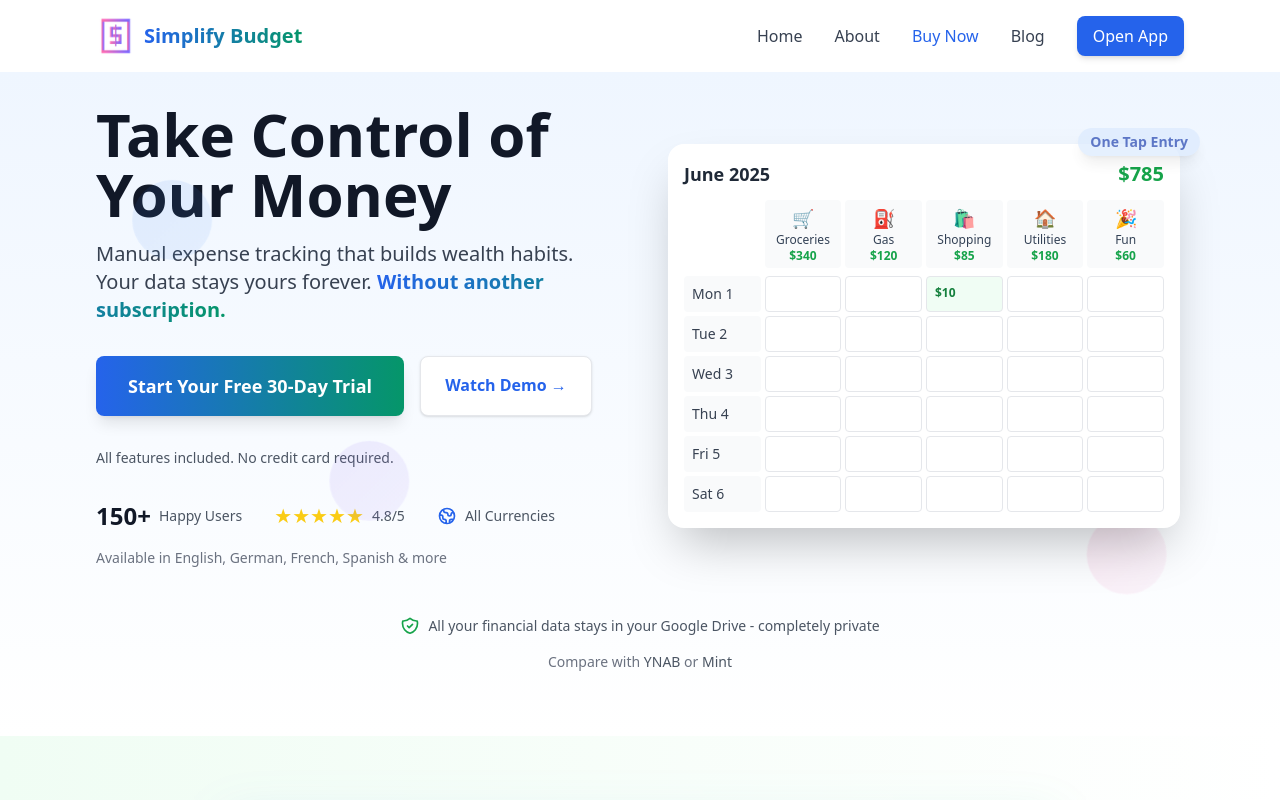
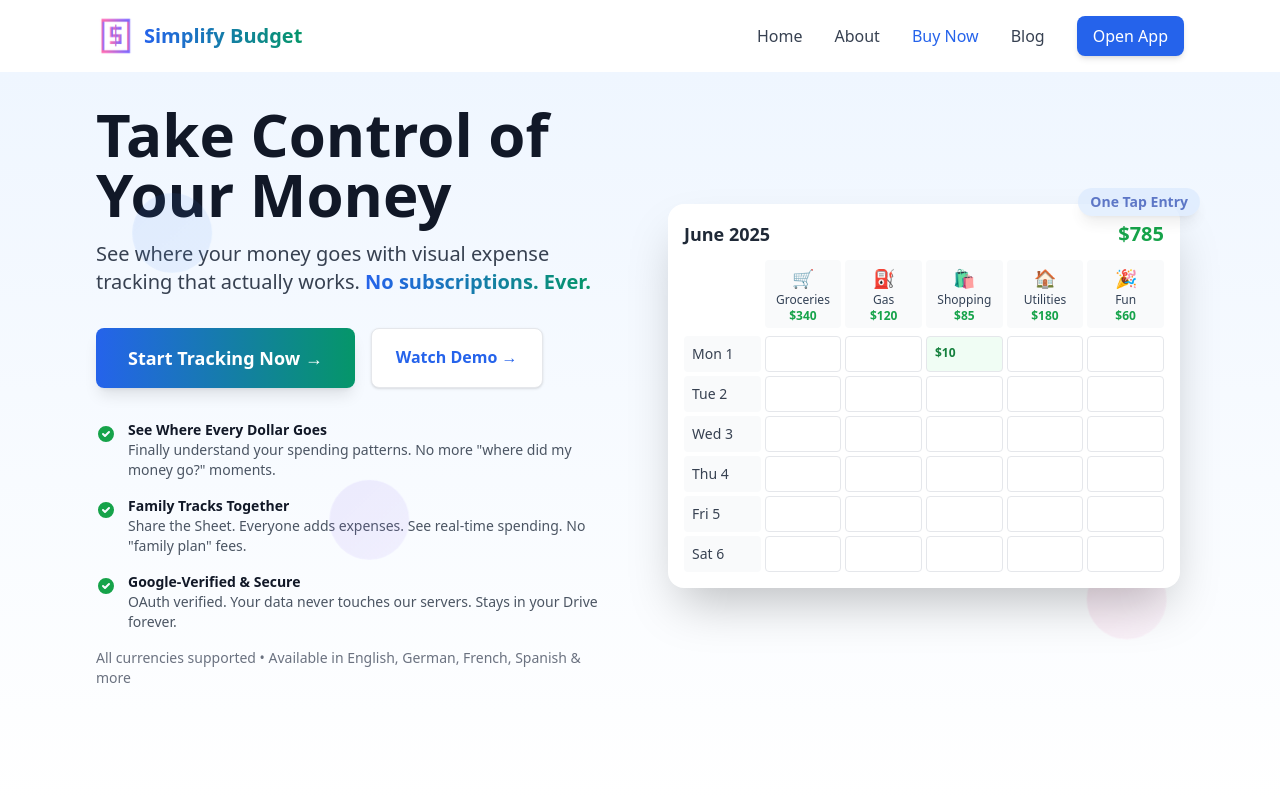
Before and after one commit to serdarsalim/personalfinance, a Next.js app: page / in a window 1280 px wide. Shown: the top 800 px of the page. Built offline with nearby package versions, Linux system fonts and the light colour scheme.

Commit message:
updated hero section

```diff
--- a/src/app/components/sections/HeroSection.tsx
+++ b/src/app/components/sections/HeroSection.tsx
@@ -102,7 +102,7 @@ export default function HeroSection() {
             </h1>
 
             <p className="text-xl text-gray-700 mb-8 max-w-lg mx-auto lg:mx-0">
-              Manual expense tracking that builds wealth habits. Your data stays yours forever. <span className="text-transparent bg-clip-text bg-gradient-to-r from-blue-600 to-emerald-600 font-semibold">Without another subscription.</span>
+              See where your money goes with visual expense tracking that actually works. <span className="text-transparent bg-clip-text bg-gradient-to-r from-blue-600 to-emerald-600 font-semibold">No subscriptions. Ever.</span>
             </p>
 
             {/* CTAs */}
@@ -111,7 +111,7 @@ export default function HeroSection() {
                 href="https://script.google.com/macros/s/AKfycbxzQyt4DRFwscUe5INomAYM2yDsYVbU1PuPkGJQyPSMb5pfPeL4XWxoDIBeOYmCoaax/exec"
                 className="inline-block px-8 py-4 bg-gradient-to-r from-blue-600 to-emerald-600 text-white rounded-lg shadow-lg hover:shadow-xl transition-all font-bold text-lg hover:scale-105 transform"
               >
-                Start Your Free 30-Day Trial
+                Start Tracking Now →
               </a>
               <a
                 href="https://youtu.be/pfwtW8DKStM"
@@ -121,36 +121,48 @@ export default function HeroSection() {
               </a>
             </div>
 
-            <p className="text-sm text-gray-600 mb-8">
-              All features included. No credit card required.
-            </p>
 
-            {/* SOCIAL PROOF */}
-            <div className="flex flex-wrap gap-8 items-center justify-center lg:justify-start">
-              <div className="flex items-center gap-2">
-                <div className="text-2xl font-bold text-gray-900">150+</div>
-                <p className="text-sm text-gray-600">Happy Users</p>
+            {/* KILLER FEATURES */}
+            <div className="space-y-4">
+              <div className="flex items-start gap-3">
+                <div className="mt-1 flex-shrink-0">
+                  <svg className="w-5 h-5 text-green-600" fill="currentColor" viewBox="0 0 20 20">
+                    <path fillRule="evenodd" d="M10 18a8 8 0 100-16 8 8 0 000 16zm3.707-9.293a1 1 0 00-1.414-1.414L9 10.586 7.707 9.293a1 1 0 00-1.414 1.414l2 2a1 1 0 001.414 0l4-4z" clipRule="evenodd" />
+                  </svg>
+                </div>
+                <div>
+                  <p className="text-sm font-semibold text-gray-900">See Where Every Dollar Goes</p>
+                  <p className="text-sm text-gray-600">Finally understand your spending patterns. No more "where did my money go?" moments.</p>
+                </div>
               </div>
-              <div className="flex items-center gap-2">
-                <div className="flex">
-                  {[...Array(5)].map((_, i) => (
-                    <span key={i} className="text-yellow-400 text-xl">★</span>
-                  ))}
+              <div className="flex items-start gap-3">
+                <div className="mt-1 flex-shrink-0">
+                  <svg className="w-5 h-5 text-green-600" fill="currentColor" viewBox="0 0 20 20">
+                    <path fillRule="evenodd" d="M10 18a8 8 0 100-16 8 8 0 000 16zm3.707-9.293a1 1 0 00-1.414-1.414L9 10.586 7.707 9.293a1 1 0 00-1.414 1.414l2 2a1 1 0 001.414 0l4-4z" clipRule="evenodd" />
+                  </svg>
                 </div>
-                <p className="text-sm text-gray-600">4.8/5</p>
+                <div>
+                  <p className="text-sm font-semibold text-gray-900">Family Tracks Together</p>
+                  <p className="text-sm text-gray-600">Share the Sheet. Everyone adds expenses. See real-time spending. No "family plan" fees.</p>
+                </div>
               </div>
-              <div className="flex items-center gap-2">
-                <svg className="w-5 h-5 text-blue-600" fill="none" stroke="currentColor" viewBox="0 0 24 24">
-                  <path strokeLinecap="round" strokeLinejoin="round" strokeWidth={2} d="M3.055 11H5a2 2 0 012 2v1a2 2 0 002 2 2 2 0 012 2v2.945M8 3.935V5.5A2.5 2.5 0 0010.5 8h.5a2 2 0 012 2 2 2 0 104 0 2 2 0 012-2h1.064M15 20.488V18a2 2 0 012-2h3.064M21 12a9 9 0 11-18 0 9 9 0 0118 0z" />
-                </svg>
-                <p className="text-sm text-gray-600">All Currencies</p>
+              <div className="flex items-start gap-3">
+                <div className="mt-1 flex-shrink-0">
+                  <svg className="w-5 h-5 text-green-600" fill="currentColor" viewBox="0 0 20 20">
+                    <path fillRule="evenodd" d="M10 18a8 8 0 100-16 8 8 0 000 16zm3.707-9.293a1 1 0 00-1.414-1.414L9 10.586 7.707 9.293a1 1 0 00-1.414 1.414l2 2a1 1 0 001.414 0l4-4z" clipRule="evenodd" />
+                  </svg>
+                </div>
+                <div>
+                  <p className="text-sm font-semibold text-gray-900">Google-Verified & Secure</p>
+                  <p className="text-sm text-gray-600">OAuth verified. Your data never touches our servers. Stays in your Drive forever.</p>
+                </div>
               </div>
             </div>
 
-            {/* Language Support */}
+            {/* Currency & Language Support */}
             <div className="mt-4 text-center lg:text-left">
               <p className="text-sm text-gray-500">
-                Available in English, German, French, Spanish & more
+                All currencies supported • Available in English, German, French, Spanish & more
               </p>
             </div>
           </div>
@@ -254,23 +266,7 @@ export default function HeroSection() {
 
         {/* Bottom section */}
         <div className="text-center mt-12">
-          <div className="flex items-center justify-center text-sm text-gray-600 mb-4">
-            <svg className="w-5 h-5 mr-2 text-green-600" fill="none" stroke="currentColor" viewBox="0 0 24 24">
-              <path strokeLinecap="round" strokeLinejoin="round" strokeWidth={2} d="M9 12l2 2 4-4m5.618-4.016A11.955 11.955 0 0112 2.944a11.955 11.955 0 01-8.618 3.04A12.02 12.02 0 003 9c0 5.591 3.824 10.29 9 11.622 5.176-1.332 9-6.03 9-11.622 0-1.042-.133-2.052-.382-3.016z" />
-            </svg>
-            <span>All your financial data stays in your Google Drive - completely private</span>
-          </div>
 
-          <p className="text-sm text-gray-500">
-            Compare with{' '}
-            <Link href="/compare/ynab-alternative" className="text-gray-600 hover:text-blue-600 hover:underline">
-              YNAB
-            </Link>
-            {' '}or{' '}
-            <Link href="/compare/mint-alternative" className="text-gray-600 hover:text-blue-600 hover:underline">
-              Mint
-            </Link>
-          </p>
         </div>
       </div>
 
--- a/src/app/page.tsx
+++ b/src/app/page.tsx
@@ -27,12 +27,12 @@ const HeroSection = dynamic(() => import("./components/sections/HeroSection"), {
 
 // Update metadata
 export const metadata: Metadata = {
-  title: "Simplify Budget - Visual Expense Tracking App | One-Time Payment Budget Software",
-  description: "Track expenses visually with one tap. Budget app that works with Google Sheets. One-time payment instead of subscriptions. 30-day free trial, no credit card required.",
-  keywords: "budget app, expense tracker app, one time payment budget software, visual expense tracking, budgeting app no subscription, mint alternative, ynab alternative",
+  title: "Simplify Budget - Visual Grid Budget Tracker | $15 Once, Family Sharing Included",
+  description: "Track expenses in seconds with visual grid. Share with family instantly. Works on any device, no download needed. Google-verified secure. Your data stays in your Drive. $15 lifetime access.",
+  keywords: "visual budget tracker, family expense sharing app, one time payment budget app, google drive budget tracker, no subscription expense tracker, instant setup budget app, mint alternative, ynab alternative",
   openGraph: {
-    title: "Simplify Budget - Visual Expense Tracking App | No Subscription",
-    description: "One-tap expense tracking with visual monthly grid. Your data stays in Google Drive. One-time payment, use forever. Try free for 30 days.",
+    title: "Simplify Budget - The Smart Way Families Track Money Together",
+    description: "5-second visual expense entry. Share with spouse/kids instantly. Works on any device. Google-verified secure. Pay $15 once, own forever. 30-day free trial.",
     url: "https://simplifybudget.com",
     siteName: "Simplify Budget",
     type: "website",
@@ -40,7 +40,7 @@ export const metadata: Metadata = {
       url: "https://simplifybudget.com/simplifybudget.jpg",
       width: 1200,
       height: 630,
-      alt: "Simplify Budget Visual Expense Tracking App"
+      alt: "Simplify Budget - Visual Family Budget Tracking App"
     }]
   }
 };
```
